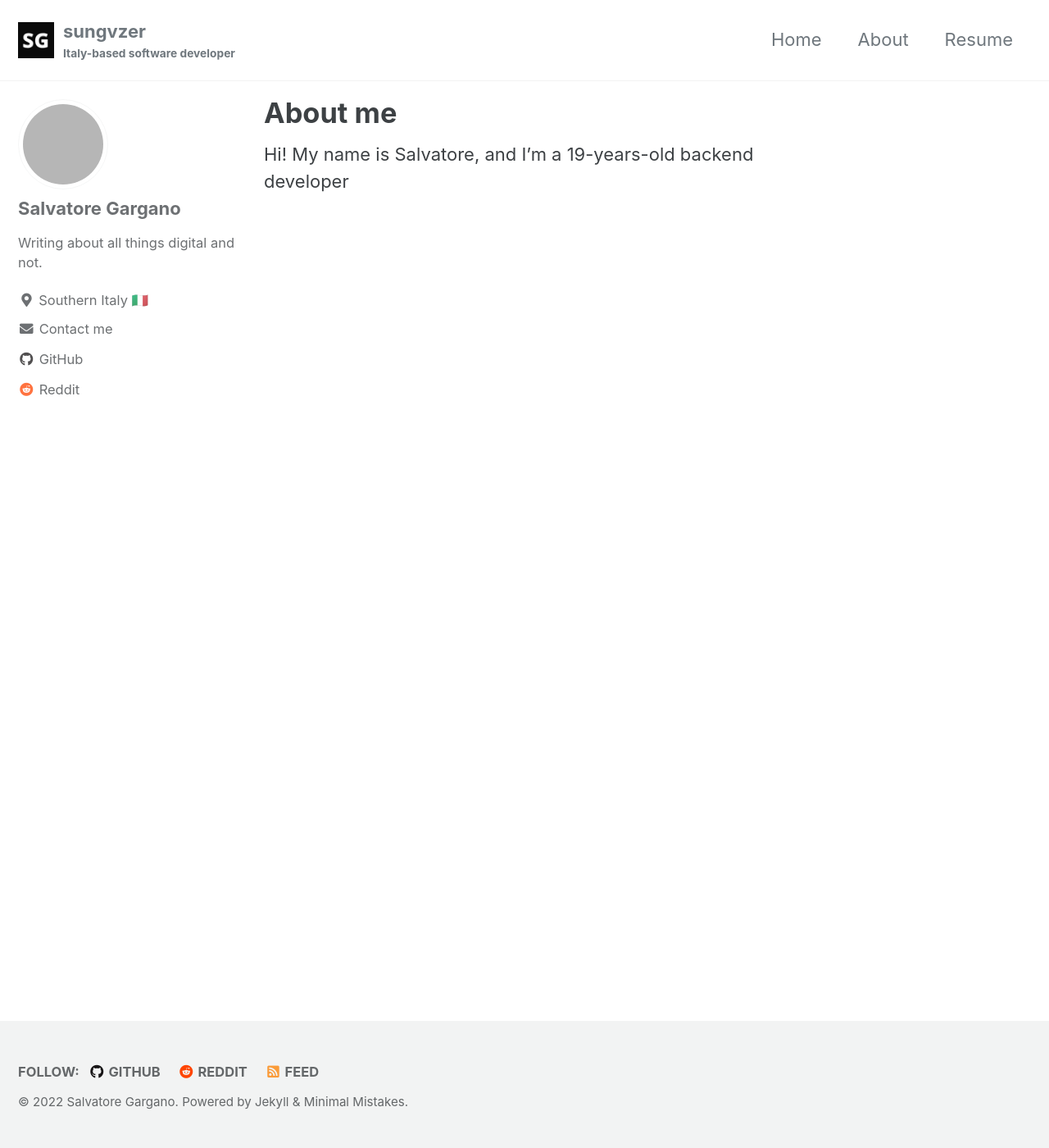
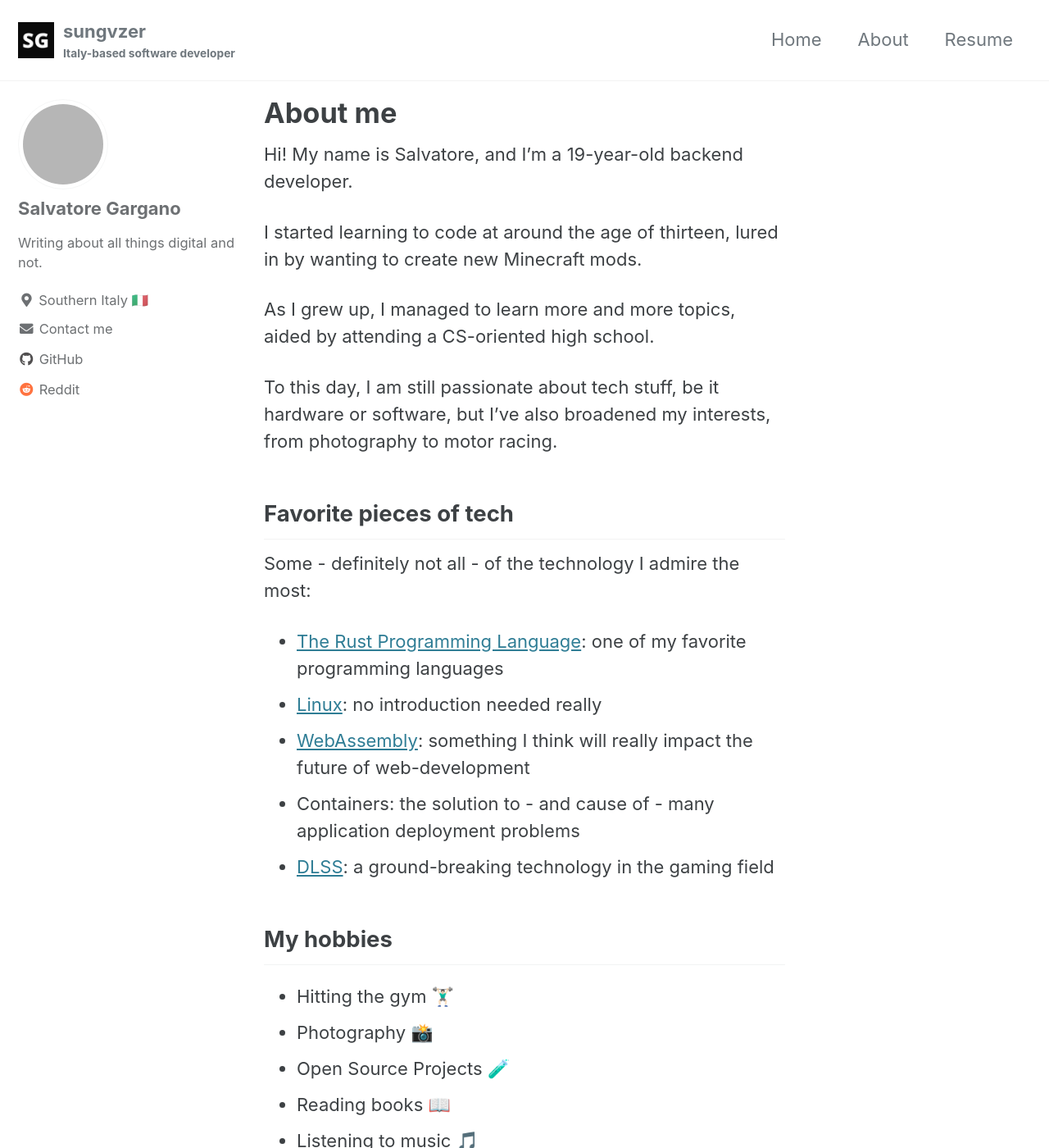
Before and after one commit to sungvzer/blog, a Jekyll site: the page built from _pages/about.md, in a window 1280 px wide and 1400 px high. Shown: the whole window at 82% size. Built offline with Jekyll 4.4.1, drawn with Linux system fonts in a browser that asks for light colours; cached includes are drawn as plain includes; some of the changed text lies outside the part shown; grey boxes are pictures that could not be loaded.

Commit message:
Fill /about page

```diff
--- a/_pages/about.md
+++ b/_pages/about.md
@@ -3,4 +3,36 @@ permalink: "/about/"
 title: About me
 ---
 
-Hi! My name is Salvatore, and I'm a 19-years-old backend developer
+Hi! My name is Salvatore, and I'm a 19-year-old backend developer.
+
+I started learning to code at around the age of thirteen, lured in by wanting to create new Minecraft mods.
+
+As I grew up, I managed to learn more and more topics, aided by attending a CS-oriented high school.
+
+To this day, I am still passionate about tech stuff, be it hardware or software, but I've also broadened my interests, from photography to motor racing.
+
+## Favorite pieces of tech
+
+Some - definitely not all - of the technology I admire the most:
+
+* [The Rust Programming Language](https://www.rust-lang.org/): one of my favorite programming languages
+* [Linux](https://www.kernel.org/): no introduction needed really
+* [WebAssembly](https://webassembly.org/): something I think will really impact the future of web-development
+* Containers: the solution to - and cause of - many application deployment problems
+* [DLSS](https://www.nvidia.com/it-it/geforce/technologies/dlss/): a ground-breaking technology in the gaming field
+
+## My hobbies
+
+* Hitting the gym 🏋🏻‍♂️
+* Photography 📸
+* Open Source Projects 🧪
+* Reading books 📖
+* Listening to music 🎵
+* Cooking 🍳
+* Gaming 🎮
+
+## The aim of this blog
+
+I'm not really sure whether to place this blog as one of the many tech-related blogs out there, or as a more personal project.
+
+Only time will tell, as of now, this is _sungvzer's blog_.
```
